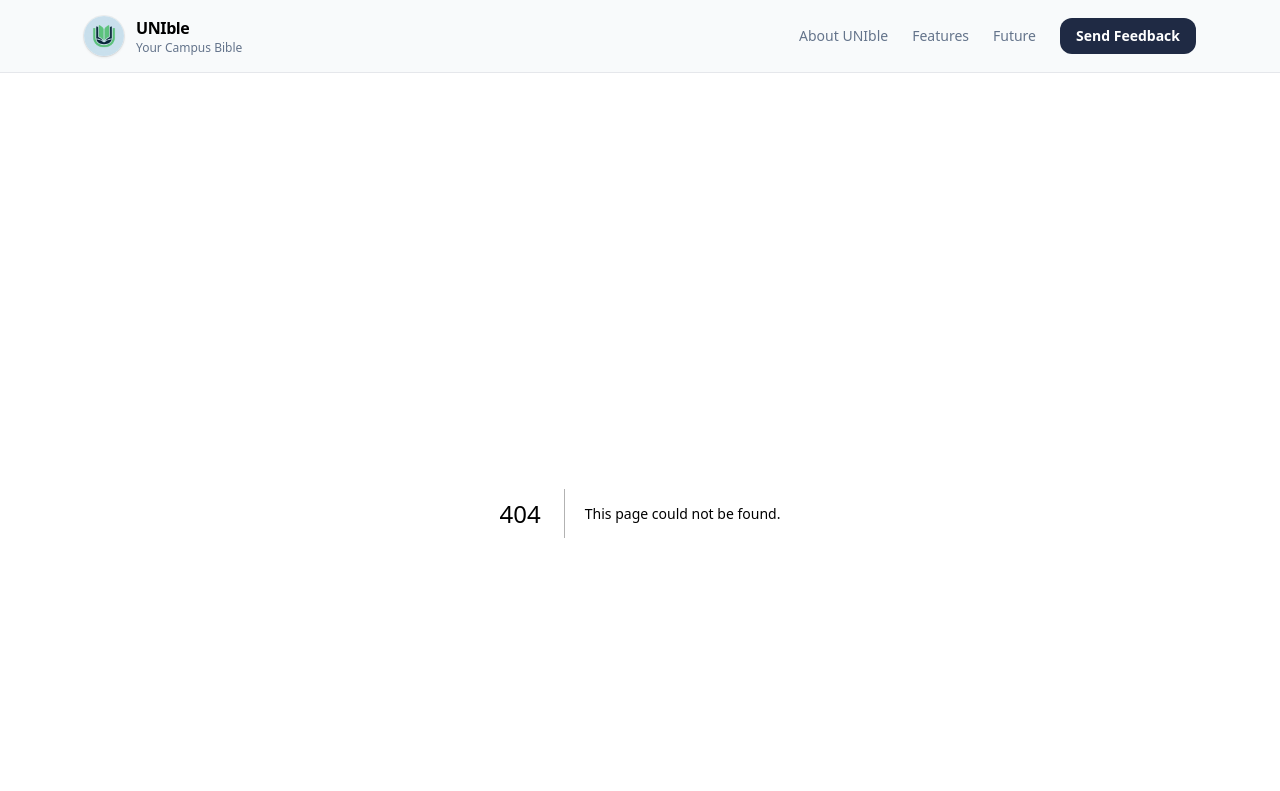
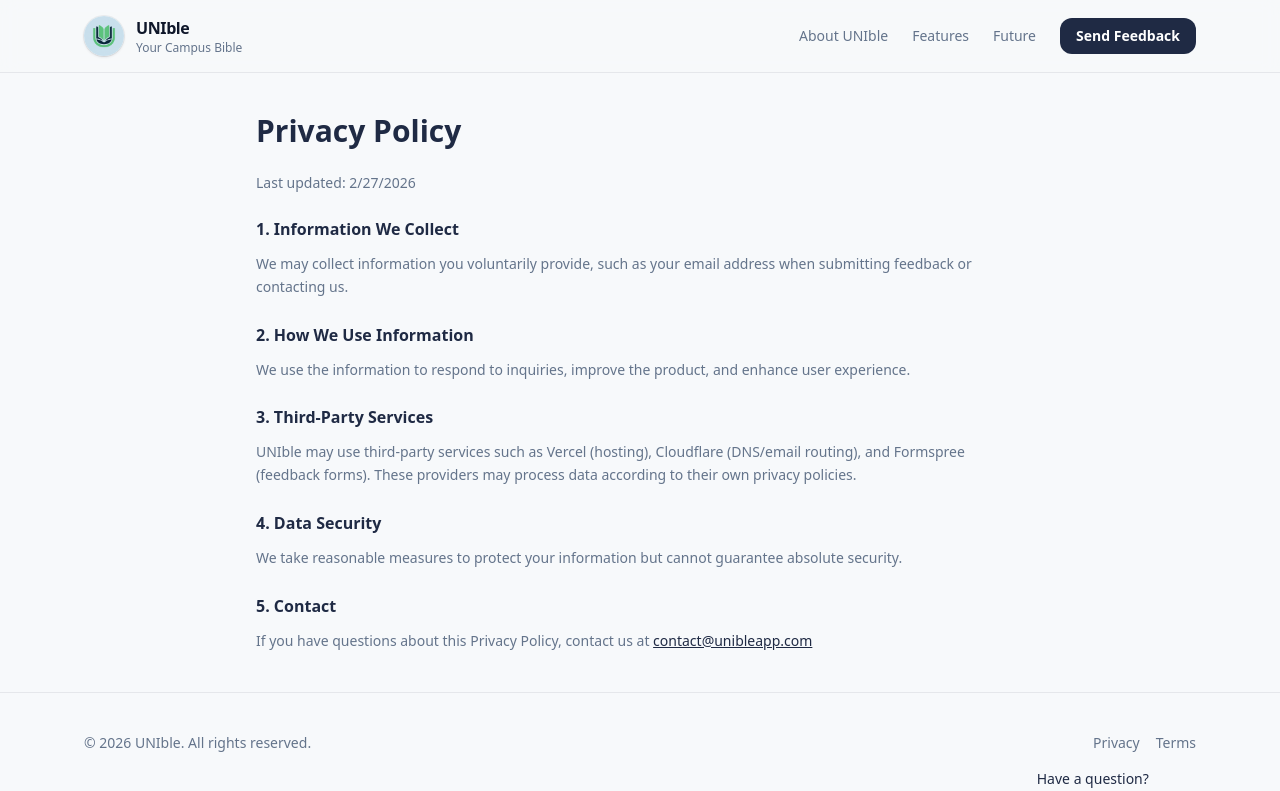
Before and after one commit to jinjung21/unible-web, a Next.js app: page /privacy in a window 1280 px wide. Before the commit this address had no page. Shown: the top 791 px of the page. Built offline with nearby package versions, Linux system fonts and the light colour scheme.

Commit message:
privacy/terms added

```diff
--- a/app/page.tsx
+++ b/app/page.tsx
@@ -21,22 +21,24 @@ export default function HomePage() {
             and track assignments/exams/quizzes — all connected in one place.
           </p>
 
-          <div className="flex flex-wrap gap-3 pt-2">
+          <div className="grid grid-cols-1 gap-3 pt-2 sm:grid-cols-3">
             <Link
               href="/about"
-              className="rounded-xl bg-[var(--unible-navy)] px-5 py-3 text-sm font-semibold text-white hover:opacity-95"
+              className="w-full rounded-xl bg-[var(--unible-navy)] px-5 py-3 text-center text-sm font-semibold text-white hover:opacity-95"
             >
               About UNIble
             </Link>
+
             <Link
               href="/features"
-              className="rounded-xl border border-[var(--unible-border)] bg-white px-5 py-3 text-sm font-semibold text-[var(--unible-navy)] hover:bg-[var(--unible-bg)]"
+              className="w-full rounded-xl border border-[var(--unible-border)] bg-white px-5 py-3 text-center text-sm font-semibold text-[var(--unible-navy)] hover:bg-[var(--unible-bg)]"
             >
               Explore Features
             </Link>
+
             <Link
               href="/feedback"
-              className="rounded-xl border border-[var(--unible-border)] bg-white px-5 py-3 text-sm font-semibold text-[var(--unible-navy)] hover:bg-[var(--unible-bg)]"
+              className="w-full rounded-xl border border-[var(--unible-border)] bg-white px-5 py-3 text-center text-sm font-semibold text-[var(--unible-navy)] hover:bg-[var(--unible-bg)]"
             >
               Send Feedback
             </Link>
@@ -80,10 +82,9 @@ export default function HomePage() {
               Report bugs, suggest features, and tell us what feels confusing.
             </div>
           </div>
-
           <Link
             href="/feedback"
-            className="w-fit rounded-xl bg-white px-5 py-3 text-sm font-semibold text-[var(--unible-navy)] hover:opacity-95"
+            className="w-full rounded-xl bg-white px-5 py-3 text-center text-sm font-semibold text-[var(--unible-navy)] hover:opacity-95 sm:w-fit"
           >
             Open Feedback Page
           </Link>
--- /dev/null
+++ b/app/privacy/page.tsx
@@ -0,0 +1,69 @@
+export default function PrivacyPage() {
+  return (
+    <div className="mx-auto max-w-3xl space-y-6">
+      <h1 className="text-3xl font-semibold text-[var(--unible-navy)]">
+        Privacy Policy
+      </h1>
+
+      <p className="text-sm text-[var(--unible-muted)]">
+        Last updated: {new Date().toLocaleDateString()}
+      </p>
+
+      <section className="space-y-3 text-sm leading-relaxed text-[var(--unible-muted)]">
+        <h2 className="text-base font-semibold text-[var(--unible-navy)]">
+          1. Information We Collect
+        </h2>
+        <p>
+          We may collect information you voluntarily provide, such as your email
+          address when submitting feedback or contacting us.
+        </p>
+      </section>
+
+      <section className="space-y-3 text-sm leading-relaxed text-[var(--unible-muted)]">
+        <h2 className="text-base font-semibold text-[var(--unible-navy)]">
+          2. How We Use Information
+        </h2>
+        <p>
+          We use the information to respond to inquiries, improve the product,
+          and enhance user experience.
+        </p>
+      </section>
+
+      <section className="space-y-3 text-sm leading-relaxed text-[var(--unible-muted)]">
+        <h2 className="text-base font-semibold text-[var(--unible-navy)]">
+          3. Third-Party Services
+        </h2>
+        <p>
+          UNIble may use third-party services such as Vercel (hosting),
+          Cloudflare (DNS/email routing), and Formspree (feedback forms).
+          These providers may process data according to their own privacy policies.
+        </p>
+      </section>
+
+      <section className="space-y-3 text-sm leading-relaxed text-[var(--unible-muted)]">
+        <h2 className="text-base font-semibold text-[var(--unible-navy)]">
+          4. Data Security
+        </h2>
+        <p>
+          We take reasonable measures to protect your information but cannot
+          guarantee absolute security.
+        </p>
+      </section>
+
+      <section className="space-y-3 text-sm leading-relaxed text-[var(--unible-muted)]">
+        <h2 className="text-base font-semibold text-[var(--unible-navy)]">
+          5. Contact
+        </h2>
+        <p>
+          If you have questions about this Privacy Policy, contact us at{" "}
+          <a
+            href="mailto:contact@unibleapp.com"
+            className="text-[var(--unible-navy)] underline"
+          >
+            contact@unibleapp.com
+          </a>
+        </p>
+      </section>
+    </div>
+  );
+}
--- /dev/null
+++ b/app/terms/page.tsx
@@ -0,0 +1,68 @@
+export default function TermsPage() {
+  return (
+    <div className="mx-auto max-w-3xl space-y-6">
+      <h1 className="text-3xl font-semibold text-[var(--unible-navy)]">
+        Terms of Service
+      </h1>
+
+      <p className="text-sm text-[var(--unible-muted)]">
+        Last updated: {new Date().toLocaleDateString()}
+      </p>
+
+      <section className="space-y-3 text-sm leading-relaxed text-[var(--unible-muted)]">
+        <h2 className="text-base font-semibold text-[var(--unible-navy)]">
+          1. Use of Service
+        </h2>
+        <p>
+          UNIble provides university-focused scheduling and social coordination tools.
+          By using this service, you agree to use it responsibly and lawfully.
+        </p>
+      </section>
+
+      <section className="space-y-3 text-sm leading-relaxed text-[var(--unible-muted)]">
+        <h2 className="text-base font-semibold text-[var(--unible-navy)]">
+          2. No Warranty
+        </h2>
+        <p>
+          The service is provided "as is" without warranties of any kind.
+          We do not guarantee uninterrupted or error-free operation.
+        </p>
+      </section>
+
+      <section className="space-y-3 text-sm leading-relaxed text-[var(--unible-muted)]">
+        <h2 className="text-base font-semibold text-[var(--unible-navy)]">
+          3. Limitation of Liability
+        </h2>
+        <p>
+          UNIble shall not be liable for any indirect, incidental,
+          or consequential damages arising from the use of the service.
+        </p>
+      </section>
+
+      <section className="space-y-3 text-sm leading-relaxed text-[var(--unible-muted)]">
+        <h2 className="text-base font-semibold text-[var(--unible-navy)]">
+          4. Changes to Terms
+        </h2>
+        <p>
+          We may update these Terms at any time. Continued use of the service
+          after changes constitutes acceptance of the updated terms.
+        </p>
+      </section>
+
+      <section className="space-y-3 text-sm leading-relaxed text-[var(--unible-muted)]">
+        <h2 className="text-base font-semibold text-[var(--unible-navy)]">
+          5. Contact
+        </h2>
+        <p>
+          Questions about these Terms? Contact{" "}
+          <a
+            href="mailto:contact@unibleapp.com"
+            className="text-[var(--unible-navy)] underline"
+          >
+            contact@unibleapp.com
+          </a>
+        </p>
+      </section>
+    </div>
+  );
+}
--- a/components/NavBar.tsx
+++ b/components/NavBar.tsx
@@ -4,7 +4,6 @@ import Link from "next/link";
 import Image from "next/image";
 import { useState, useRef, useEffect } from "react";
 
-// ✅ Feedback 탭 제거 (Send Feedback 버튼만 남김)
 const navItems = [
   { href: "/about", label: "About UNIble" },
   { href: "/features", label: "Features" },
@@ -15,19 +14,21 @@ export default function NavBar() {
   const [isOpen, setIsOpen] = useState(false);
   const menuRef = useRef<HTMLDivElement>(null);
 
-  // 🔹 바깥 클릭 시 닫기
+  // 바깥 클릭/터치 시 닫기 (모바일 포함)
   useEffect(() => {
-    function handleClickOutside(event: MouseEvent) {
+    function handlePointerDownOutside(event: PointerEvent) {
       if (menuRef.current && !menuRef.current.contains(event.target as Node)) {
         setIsOpen(false);
       }
     }
 
-    document.addEventListener("mousedown", handleClickOutside);
-    return () => document.removeEventListener("mousedown", handleClickOutside);
+    document.addEventListener("pointerdown", handlePointerDownOutside);
+    return () => {
+      document.removeEventListener("pointerdown", handlePointerDownOutside);
+    };
   }, []);
 
-  // 🔹 ESC로 닫기 (모바일에서 특히 편함)
+  // ESC로 닫기
   useEffect(() => {
     function handleKeyDown(event: KeyboardEvent) {
       if (event.key === "Escape") setIsOpen(false);
@@ -36,12 +37,21 @@ export default function NavBar() {
     return () => document.removeEventListener("keydown", handleKeyDown);
   }, []);
 
+  // 메뉴 열렸을 때 스크롤 잠금 (모바일 UX)
+  useEffect(() => {
+    if (!isOpen) return;
+    const prev = document.body.style.overflow;
+    document.body.style.overflow = "hidden";
+    return () => {
+      document.body.style.overflow = prev;
+    };
+  }, [isOpen]);
+
   return (
     <header className="sticky top-0 z-50 border-b border-[var(--unible-border)] bg-[var(--unible-bg)]/80 backdrop-blur">
       <div className="mx-auto flex w-full max-w-6xl items-center justify-between px-5 py-4">
         {/* Logo */}
         <Link href="/" className="flex min-w-0 items-center gap-3">
-          {/* 둥글게 보이도록: 흰 배경 + padding + contain */}
           <div className="relative h-10 w-10 flex-none overflow-hidden rounded-full bg-white shadow-sm ring-1 ring-black/5">
             <Image
               src="/logo512.png"
@@ -95,24 +105,29 @@ export default function NavBar() {
           </button>
 
           {isOpen && (
-            <div className="absolute right-0 mt-3 w-56 overflow-hidden rounded-2xl border border-[var(--unible-border)] bg-white shadow-lg">
+            <div className="fixed inset-0 z-40 bg-black/10 backdrop-blur-[1px]" />
+          )}
+
+          {isOpen && (
+            <div className="absolute right-0 z-50 mt-3 w-56 overflow-hidden rounded-2xl border border-[var(--unible-border)] bg-white shadow-lg">
               <div className="flex flex-col p-2">
                 {navItems.map((item) => (
                   <Link
                     key={item.href}
                     href={item.href}
                     onClick={() => setIsOpen(false)}
-                    className="rounded-xl px-3 py-2 text-sm text-[var(--unible-muted)] hover:bg-[var(--unible-bg)] hover:text-[var(--unible-navy)]"
+                    className="rounded-xl px-3 py-3 text-sm text-[var(--unible-muted)] hover:bg-[var(--unible-bg)] hover:text-[var(--unible-navy)]"
                   >
                     {item.label}
                   </Link>
                 ))}
 
                 <div className="my-2 h-px bg-[var(--unible-border)]" />
+
                 <Link
                   href="/feedback"
                   onClick={() => setIsOpen(false)}
-                  className="rounded-xl bg-[var(--unible-navy)] px-3 py-2 text-center text-sm font-semibold text-white hover:opacity-95"
+                  className="rounded-xl bg-[var(--unible-navy)] px-3 py-3 text-center text-sm font-semibold text-white hover:opacity-95"
                 >
                   Send Feedback
                 </Link>
```
